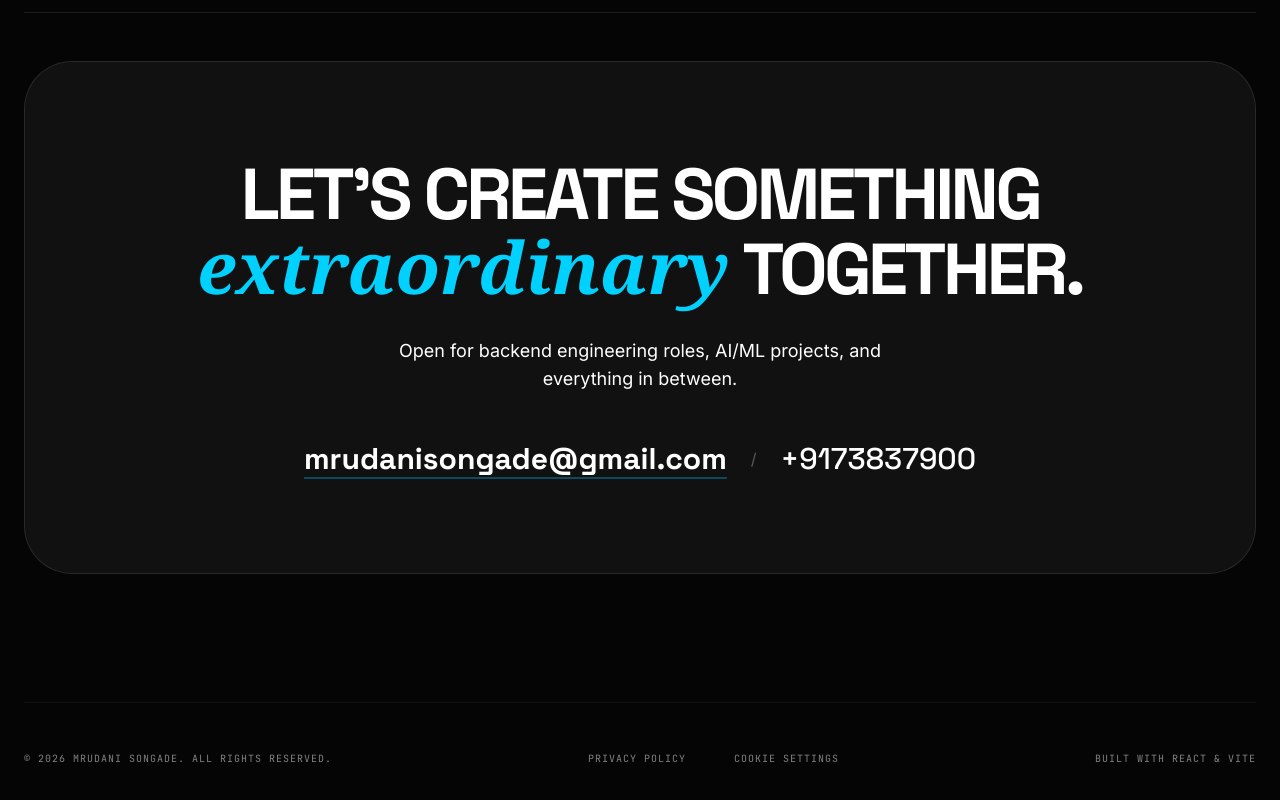
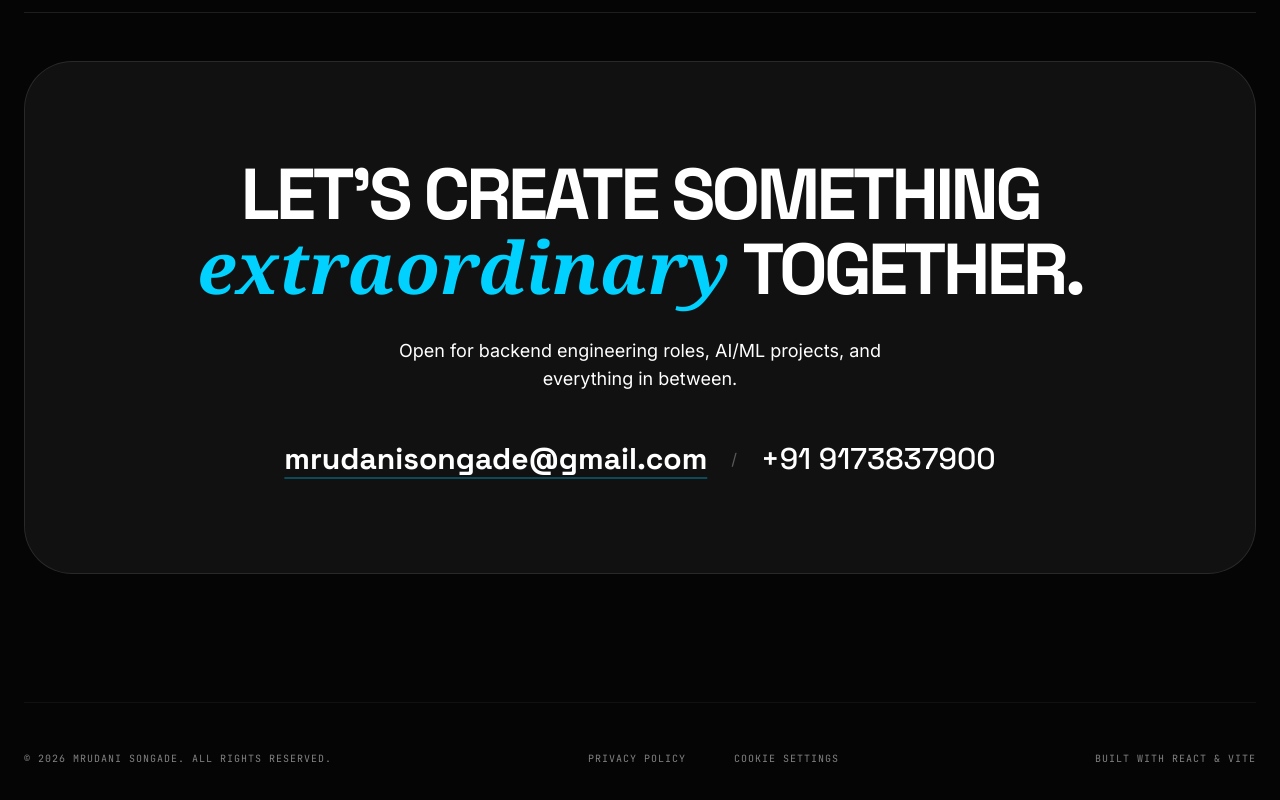
Before and after one commit to Mrudu30/Personal-Portfolio, a React (Vite) app: page / in a window 1280 px wide. Shown: the part 4384-5184 px from the top of the page. Built offline with nearby package versions, Linux system fonts and the light colour scheme.

Commit message:
contact info updated

```diff
--- a/src/App.tsx
+++ b/src/App.tsx
@@ -20,7 +20,7 @@ const RESUME_DATA = {
   name: "MRUDANI SONGADE",
   role: "BACKEND ENGINEER | PYTHON DEVELOPER | MERN STACK",
   email: "mrudanisongade@gmail.com",
-  phone: "+9173837900",
+  phone: "+91 9173837900",
   links: {
     github: "https://github.com/Mrudu30/",
     linkedin: "https://www.linkedin.com/in/mrudani-songade-b064b5234/"
```
